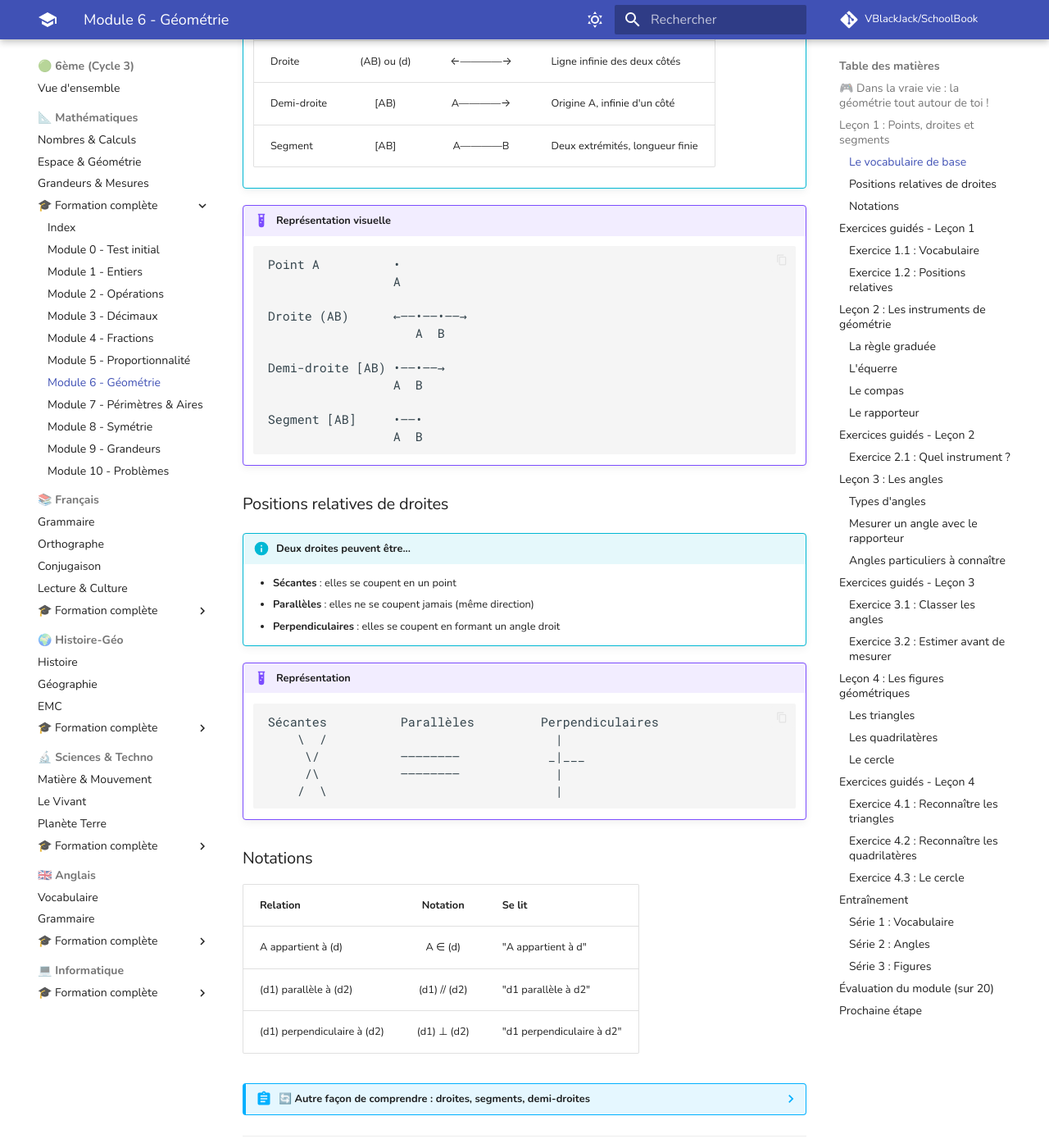
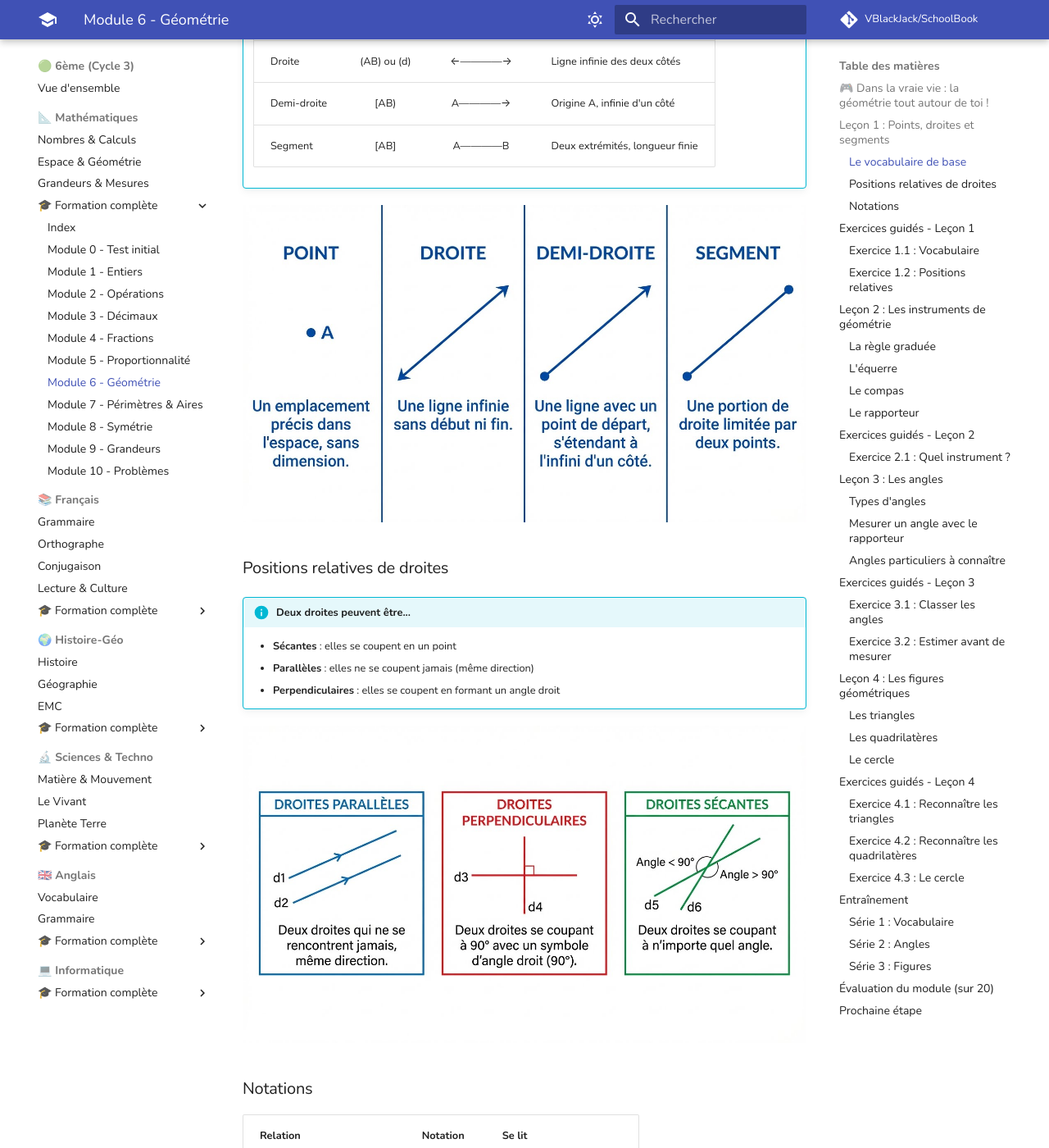
Before and after one commit to VBlackJack/SchoolBook, an MkDocs documentation site: the page built from docs/6eme/maths/formation/module-06-geometrie.md, in a window 1280 px wide and 1400 px high, scrolled down 1505 px. Shown: the whole window at 82% size. Built offline with MkDocs 1.6.1 and Material for MkDocs 9.7.7, drawn with Linux system fonts in a browser that asks for light colours; comment, search, counter and statistics services are not loaded; some of the changed text lies outside the part shown.

Commit message:
feat(maths): Ajout illustrations opérations posées et géométrie
Module 02 - Opérations :
- Addition posée avec retenues (386 + 145 = 531)
- Soustraction posée avec emprunts (734 - 258 = 476)
- Multiplication posée étape par étape (256 × 34 = 8704)
- Division posée étape par étape (789 ÷ 5 = 157 r4)

Module 06 - Géométrie :
- Points, droites, demi-droites, segments
- Positions relatives des droites (parallèles, perpendiculaires, sécantes)
- Types d'angles (aigu, droit, obtus, plat)

Remplacement des schémas ASCII problématiques par des images claires.

🤖 Generated with [Claude Code](https://claude.com/claude-code)

Co-Authored-By: Claude <noreply@anthropic.com>

````diff
--- a/docs/6eme/maths/formation/module-06-geometrie.md
+++ b/docs/6eme/maths/formation/module-06-geometrie.md
@@ -71,20 +71,7 @@
     | Demi-droite | [AB) | A————→ | Origine A, infinie d'un côté |
     | Segment | [AB] | A————B | Deux extrémités, longueur finie |
 
-!!! example "Représentation visuelle"
-    ```
-    Point A          •
-                     A
-
-    Droite (AB)      ←——•——•——→
-                        A  B
-
-    Demi-droite [AB) •——•——→
-                     A  B
-
-    Segment [AB]     •——•
-                     A  B
-    ```
+![Points, droites, demi-droites et segments](../../../assets/images/maths/points-droites-segments.jpeg){ loading=lazy }
 
 ### Positions relatives de droites
 
@@ -93,14 +80,7 @@
     - **Parallèles** : elles ne se coupent jamais (même direction)
     - **Perpendiculaires** : elles se coupent en formant un angle droit
 
-!!! example "Représentation"
-    ```
-    Sécantes          Parallèles         Perpendiculaires
-        \  /                               |
-         \/           ————————            _|___
-         /\           ————————             |
-        /  \                               |
-    ```
+![Positions relatives des droites](../../../assets/images/maths/positions-droites.jpeg){ loading=lazy }
 
 ### Notations
 
@@ -297,14 +277,7 @@
     | Angle obtus | Entre 90° et 180° | "Large" |
     | Angle plat | 180° | Demi-tour |
 
-!!! example "Représentation visuelle"
-    ```
-    Aigu (45°)    Droit (90°)    Obtus (120°)    Plat (180°)
-
-       /           |               \
-      /           _|___           __\____        ←————————→
-     ∠            |               ∠
-    ```
+![Types d'angles](../../../assets/images/maths/types-angles.jpeg){ loading=lazy }
 
 !!! tip "Astuce mémo"
     **"Un angle aigu, c'est AIgnu comme une AIguille !"**
@@ -320,17 +293,7 @@
     3. Lis la mesure là où l'autre côté coupe la graduation
 
 !!! example "Exemple"
-    ```
-           90°
-          __|__
-         /  |  \
-       /    |    \
-      60°   |    120°
-     /_____.|.______\
-    0°      S      180°
-
-    Si le côté passe par 60° → l'angle mesure 60°
-    ```
+    Si le côté de l'angle passe par 60° sur le rapporteur → l'angle mesure **60°**
 
 ### Angles particuliers à connaître
 
````
Also changed, not shown: docs/6eme/maths/formation/module-02-operations.md (+8 -0 lines), docs/assets/images/maths/addition-posee.jpeg (added), docs/assets/images/maths/division-posee.jpeg (added), docs/assets/images/maths/multiplication-posee.jpeg (added), docs/assets/images/maths/points-droites-segments.jpeg (added), docs/assets/images/maths/positions-droites.jpeg (added), docs/assets/images/maths/soustraction-posee.jpeg (added), docs/assets/images/maths/types-angles.jpeg (added).
